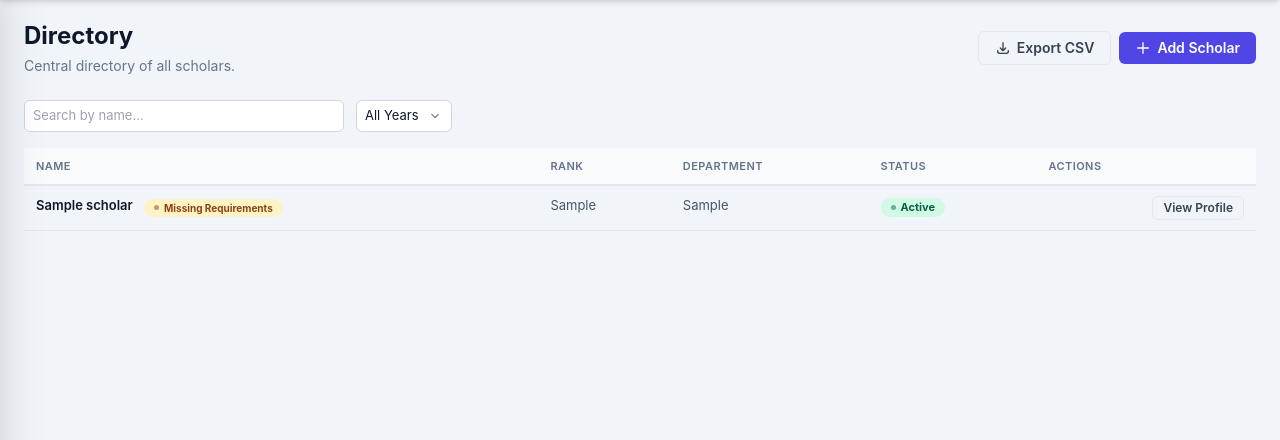
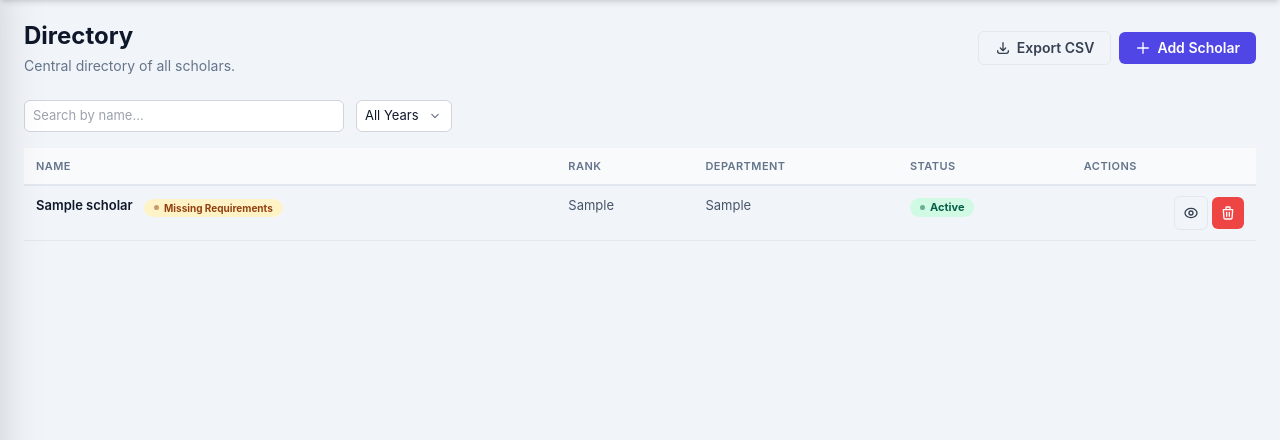
Before and after one commit to sebas011/ScholarDesk, a FastAPI app: page /dashboard in a window 1280 px wide. Shown: the part 56-496 px from the top of the page. Run offline with FastAPI, Linux system fonts and the light colour scheme; the visitor is signed in with stand-in values (Sample User, id 1); tables that the repository leaves empty hold one stand-in row (values such as "Sample post"); parts of the project's set-up code (start-up, migrations or seed data) failed here and were passed over.

Commit message:
Add directory scholar action icons

```diff
--- a/app/templates/dashboard.html
+++ b/app/templates/dashboard.html
@@ -64,7 +64,14 @@
                     {% endif %}
                 </td>
                 <td class="py-3 px-4 text-right whitespace-nowrap">
-                    <a href="/scholars/{{ s.id }}" class="btn btn-secondary btn-sm">View Profile</a>
+                    <a href="/scholars/{{ s.id }}" class="btn btn-secondary btn-sm p-2" aria-label="View profile for {{ s.name }}" title="View profile">
+                        <svg class="w-4 h-4" fill="none" stroke="currentColor" viewBox="0 0 24 24" aria-hidden="true"><path stroke-linecap="round" stroke-linejoin="round" stroke-width="2" d="M15 12a3 3 0 11-6 0 3 3 0 016 0zm6 0c0 4-4 7-9 7s-9-3-9-7 4-7 9-7 9 3 9 7z"></path></svg>
+                    </a>
+                    <button type="button" class="btn btn-danger btn-sm p-2" aria-label="Delete {{ s.name }}" title="Delete scholar"
+                            hx-delete="/scholars/{{ s.id }}" hx-target="#dashboard-content"
+                            hx-confirm="Delete {{ s.name }} and all related records? This cannot be undone.">
+                        <svg class="w-4 h-4" fill="none" stroke="currentColor" viewBox="0 0 24 24" aria-hidden="true"><path stroke-linecap="round" stroke-linejoin="round" stroke-width="2" d="M19 7l-.867 12.142A2 2 0 0116.138 21H7.862a2 2 0 01-1.995-1.858L5 7m5 4v6m4-6v6m1-10V4a1 1 0 00-1-1h-4a1 1 0 00-1 1v3m-4 0h14"></path></svg>
+                    </button>
                 </td>
             </tr>
             {% endfor %}
```
Also changed, not shown: tests/test_smoke.py (+15 -0 lines).
